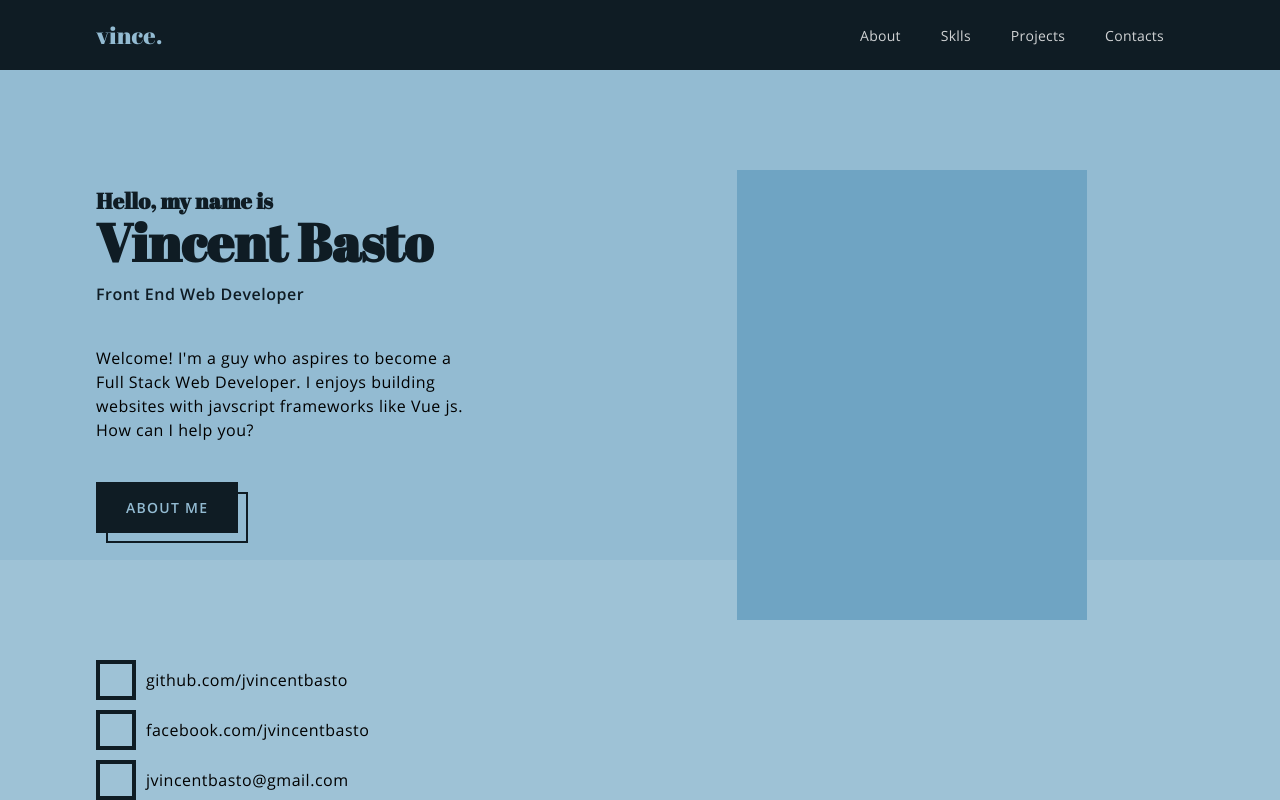
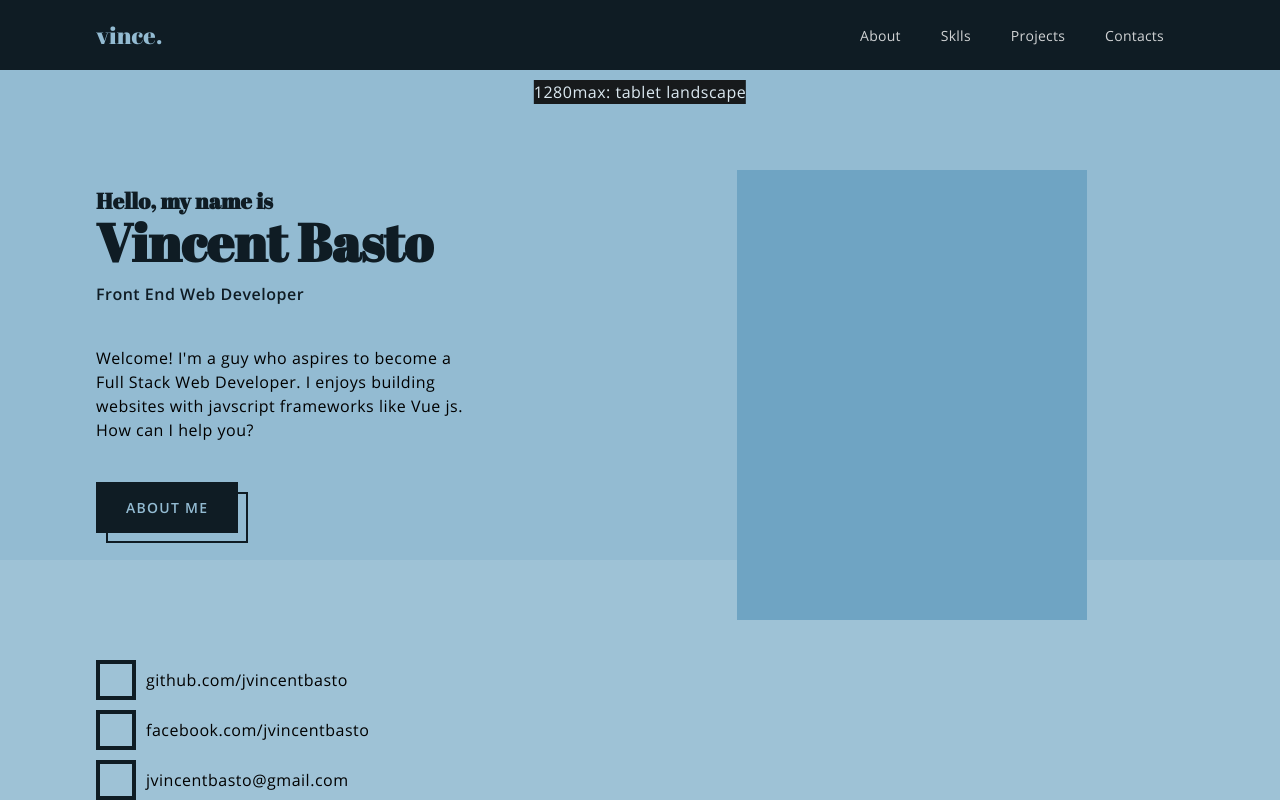
Before and after one commit to jvincentbasto/myportfolio, a Vue app: page / in a window 1280 px wide. Shown: the top 800 px of the page. Built offline with nearby package versions, Linux system fonts and the light colour scheme.

Commit message:
Update App.vue

```diff
--- a/src/App.vue
+++ b/src/App.vue
@@ -1,17 +1,17 @@
 <template>
-  <!-- <media-queries /> -->
+  <media-queries />
   <router-view />
-  <!-- <my-footer /> -->
+  <my-footer />
 </template>
 
 <script>
-// import myFooter from "@/components/layouts/Footer.vue";
-// import MediaQueries from "@/components/helpers/MediaQueries.vue";
+import MyFooter from "@/components/layouts/footer.vue";
+import MediaQueries from "@/components/helpers/mediaQueries.vue";
 
 export default {
   components: {
-    // myFooter,
-    // MediaQueries,
+    MyFooter,
+    MediaQueries,
   },
 };
 </script>
```
